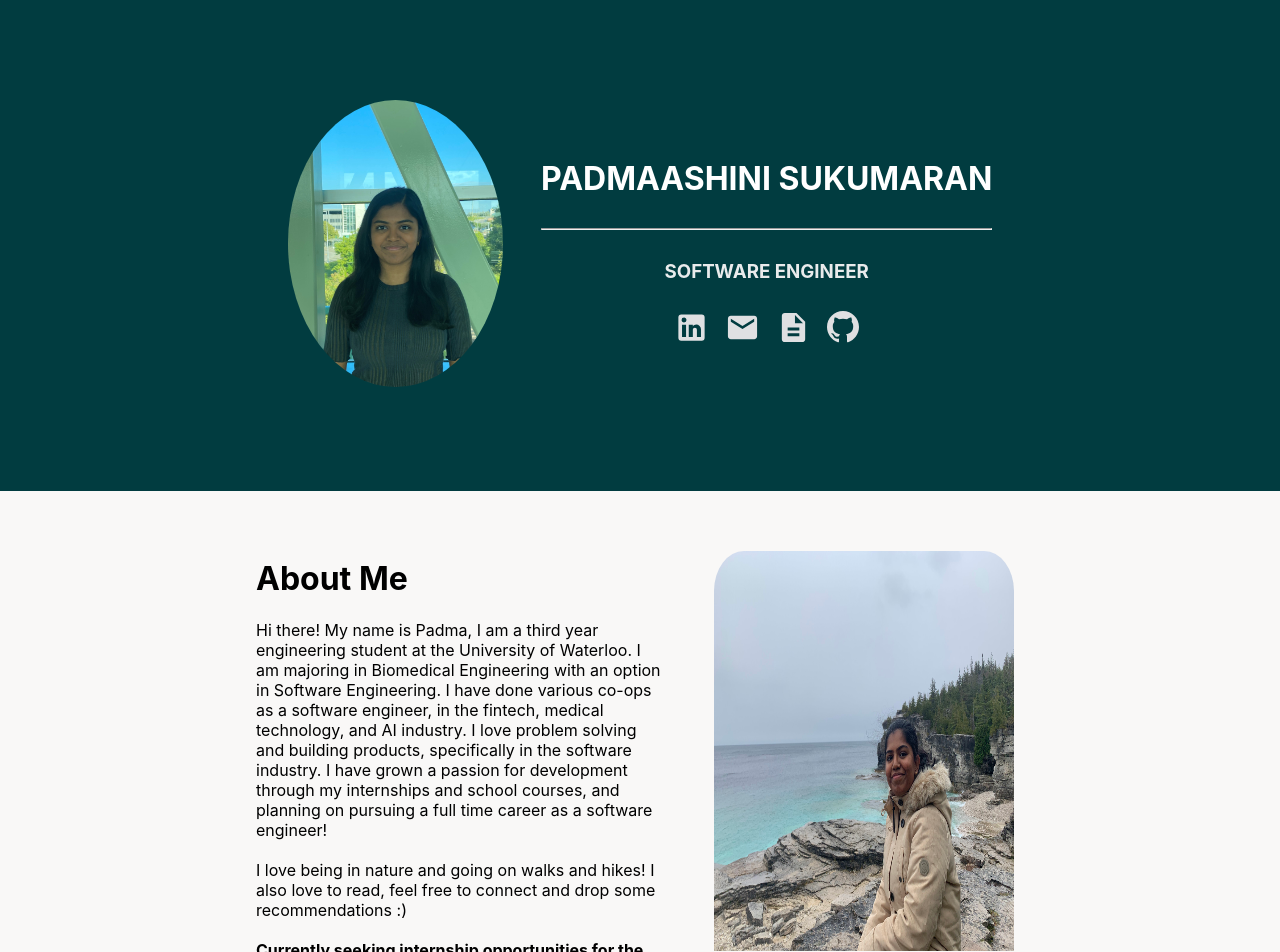
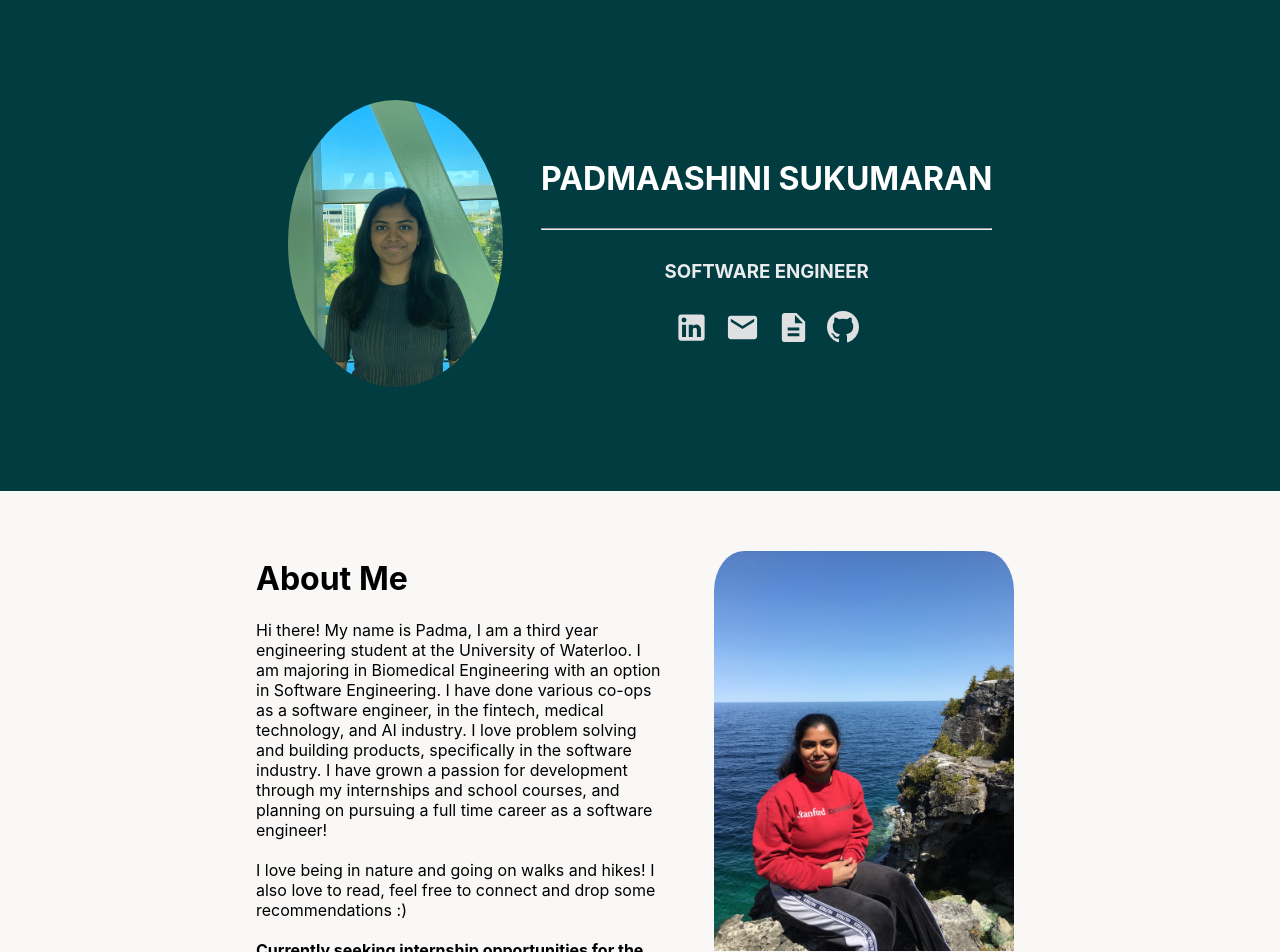
Before and after one commit to padmaashini/portfolio-website, a React (Create React App) app: page / in a window 1280 px wide. Shown: the top 952 px of the page. Built offline with nearby package versions, Linux system fonts and the light colour scheme.

Commit message:
Implement onChange for slider

```diff
--- a/src/components/ImageSlider/ImageSlider.jsx
+++ b/src/components/ImageSlider/ImageSlider.jsx
@@ -8,15 +8,17 @@ import {
     StyledImage
 } from './ImageSlider.styles';
 
-const IMAGES = ['', '/image-slider-1.jpg', '/image-slider-2.jpeg', '/image-slider-3.jpg', '/image-slider-4.jpg', '/image-slider-3.jpg']
+const IMAGES = ['/image-slider-1.jpg', '/image-slider-2.jpeg', '/image-slider-3.jpg', '/image-slider-4.jpg', '/image-slider-3.jpg']
 
 const ImageSlider = () => {
     const [sliderIndex, setSliderIndex] = useState(1);
 
     useEffect(() => {
-        setInterval(() => {
+        const interval = setInterval(() => {
             incrementSliderIndex();
-        }, 5000)
+        }, 5000);
+
+        return () => clearInterval(interval);
     }, [])
 
     const handleSliderIndexChange = (event, newValue) => {
@@ -31,13 +33,13 @@ const ImageSlider = () => {
 
     return (
         <ImageSliderContainer>
-            <StyledImage src={IMAGES[sliderIndex]} />
+            <StyledImage src={IMAGES[sliderIndex - 1]} />
             <Box sx={{ width: '300px' }}>
                 <Slider
                     aria-label="image-slider"
                     valueLabelDisplay='auto'
                     value={sliderIndex}
-                    // onChange={handleSliderIndexChange}
+                    onChange={handleSliderIndexChange}
                     step={1}
                     marks
                     min={1}
```
